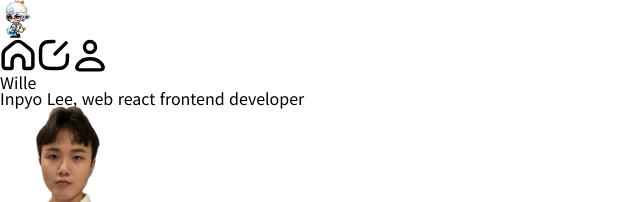
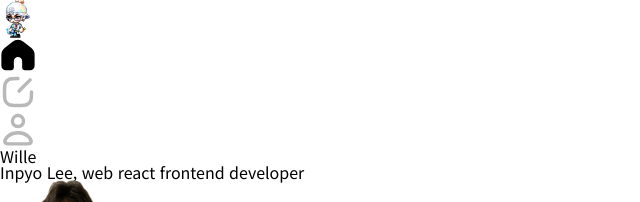
Before and after one commit to WilleLee/wille_logs, a Next.js app: page / in a window 1280 px wide. Shown: the top 202 px of the page, without its empty margins (0-640 px from the left). Built offline with nearby package versions, Linux system fonts and the light colour scheme; no server answers; the database is empty.

Commit message:
[ADD] adding header

```diff
--- a/app/_components/layouts/Header.tsx
+++ b/app/_components/layouts/Header.tsx
@@ -1,20 +1,22 @@
 "use client";
 
 import Image from "next/image";
-import React from "react";
+import React, { useState } from "react";
 import avatar128 from "@images/avatar128.png";
-// import ButtonWrapper from "../buttons/ButtonWrapper";
-// import { useRouter } from "next/navigation";
 import styles from "./header.module.css";
 import Link from "next/link";
 import HomeSvg from "../svgs/HomeSvg";
 import WriteSvg from "../svgs/WriteSvg";
 import UserSvg from "../svgs/UserSvg";
+import { createPortal } from "react-dom";
+import Modal from "../modals/Modal";
+import { usePathname } from "next/navigation";
 
 type Props = {};
 
 export default function Header({}: Props) {
-  // const router = useRouter();
+  const [showWriteModal, setShowWriteModal] = useState(false);
+  const pathname = usePathname();
   return (
     <header>
       <Link href="/">
@@ -26,24 +28,49 @@
           alt="Wille logs..."
         />
       </Link>
-      <nav>
-        <HomeSvg width="36" isActive={false} aria-hidden={true} />
-        <WriteSvg width="36" aria-hidden={true} />
-        <UserSvg width="36" isActive={false} aria-hidden={true} />
+      <nav className={styles.nav}>
+        <div>
+          <Link href="/">
+            <HomeSvg
+              width="36"
+              isActive={pathname === "/"}
+              color={
+                pathname === "/" ? "rgb(var(--icon)" : "rgb(var(--icon-faded))"
+              }
+              aria-hidden={true}
+            />
+          </Link>
+        </div>
+        <div>
+          <WriteSvg
+            onClick={() => setShowWriteModal(true)}
+            width="36"
+            color="rgb(var(--icon-faded))"
+            aria-hidden={true}
+          />
+        </div>
+        <div>
+          <Link href="/wille">
+            <UserSvg
+              width="36"
+              isActive={pathname === "/wille"}
+              color={
+                pathname === "/wille"
+                  ? "rgb(var(--icon)"
+                  : "rgb(var(--icon-faded))"
+              }
+              aria-hidden={true}
+            />
+          </Link>
+        </div>
       </nav>
-      <div>
-        {/* <svg
-          aria-hidden={true}
-          viewBox="0 0 24 24"
-          fill="rgb(var(--icon))"
-          width="24"
-          height="24"
-        >
-          <rect rx="1.25" x="3" y="7" />
-          <rect rx="1.25" x="10" y="15" />
-        </svg> */}
-      </div>
+      <div></div>
       <h1 className={styles.h1}>Wille logs&hellip;</h1>
+      {showWriteModal &&
+        createPortal(
+          <Modal onClick={() => setShowWriteModal(false)}>hihihihi</Modal>,
+          document.body,
+        )}
     </header>
   );
 }
--- a/app/_components/layouts/header.module.css
+++ b/app/_components/layouts/header.module.css
@@ -8,3 +8,9 @@
   transform: scale(1.1);
   transition: all 0.3s ease;
 }
+
+@media (max-width: 700px) {
+  .nav {
+    display: none;
+  }
+}
--- /dev/null
+++ b/app/_components/modals/Modal.tsx
@@ -0,0 +1,14 @@
+import React from "react";
+import styles from "./modal.module.css";
+
+interface Props extends React.AllHTMLAttributes<HTMLDivElement> {
+  children: React.ReactNode;
+}
+
+export default function Modal({ children, ...props }: Props) {
+  return (
+    <div className={styles.modal} {...props}>
+      {children}
+    </div>
+  );
+}
--- /dev/null
+++ b/app/_components/modals/modal.module.css
@@ -0,0 +1,9 @@
+.modal {
+  position: fixed;
+  top: 0;
+  left: 0;
+  right: 0;
+  bottom: 0;
+  background-color: rgba(var(--background-hover));
+  z-index: 9999;
+}
--- a/app/variables.css
+++ b/app/variables.css
@@ -1,6 +1,7 @@
 :root {
   --background: 255, 255, 255;
   --background-hover: 0, 0, 0, 0.04;
+  --background-active: 0, 0, 0, 0.1;
 
   --text: 0, 0, 0;
   --text-faded: 166, 166, 166;
```
Also changed, not shown: app/_components/svgs/SettingSvg.tsx (added, +23 -0 lines).
